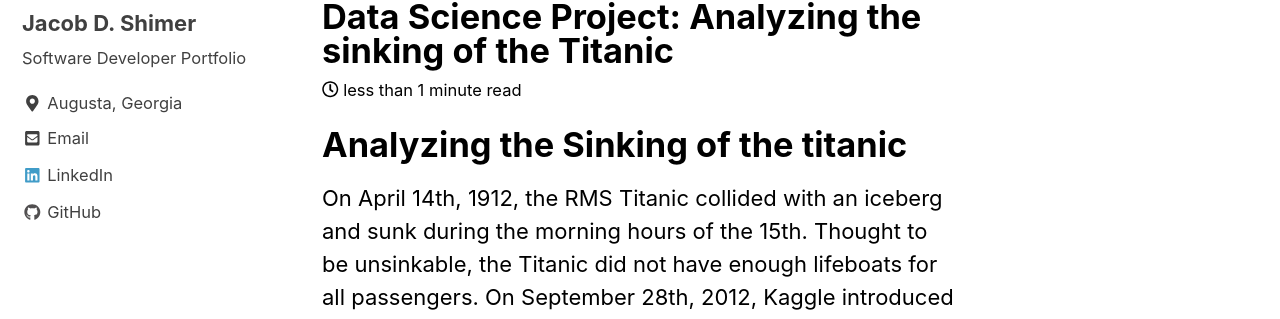
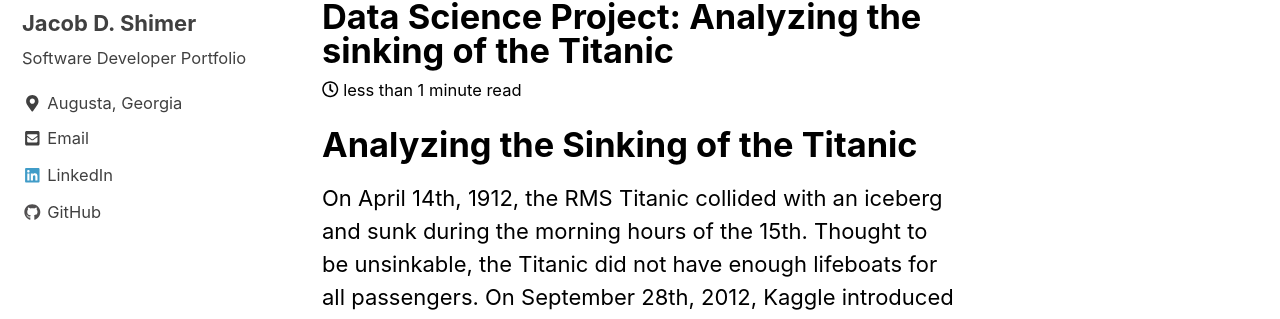
Before and after one commit to jacobdshimer/jacobdshimer.github.io, a Jekyll site: the page built from _posts/2018-05-22-Titanic.md, in a window 1280 px wide and 900 px high. Shown: the part 144-463 px from the top of the window. Built offline with Jekyll 4.4.1, drawn with Linux system fonts in a browser that asks for light colours; nearby versions of some CDN libraries.

```diff
--- a/_posts/2018-05-22-Titanic.md
+++ b/_posts/2018-05-22-Titanic.md
@@ -6,7 +6,7 @@ tags: [data science, titanic, kaggle]
 excerpt: "Data Science, Titanic, Kaggle"
 ---
 
-# Analyzing the Sinking of the titanic
+# Analyzing the Sinking of the Titanic
 
 On April 14th, 1912, the RMS Titanic collided with an iceberg and sunk during the morning hours
 of the 15th.  Thought to be unsinkable, the Titanic did not have enough lifeboats for all passengers.
```
